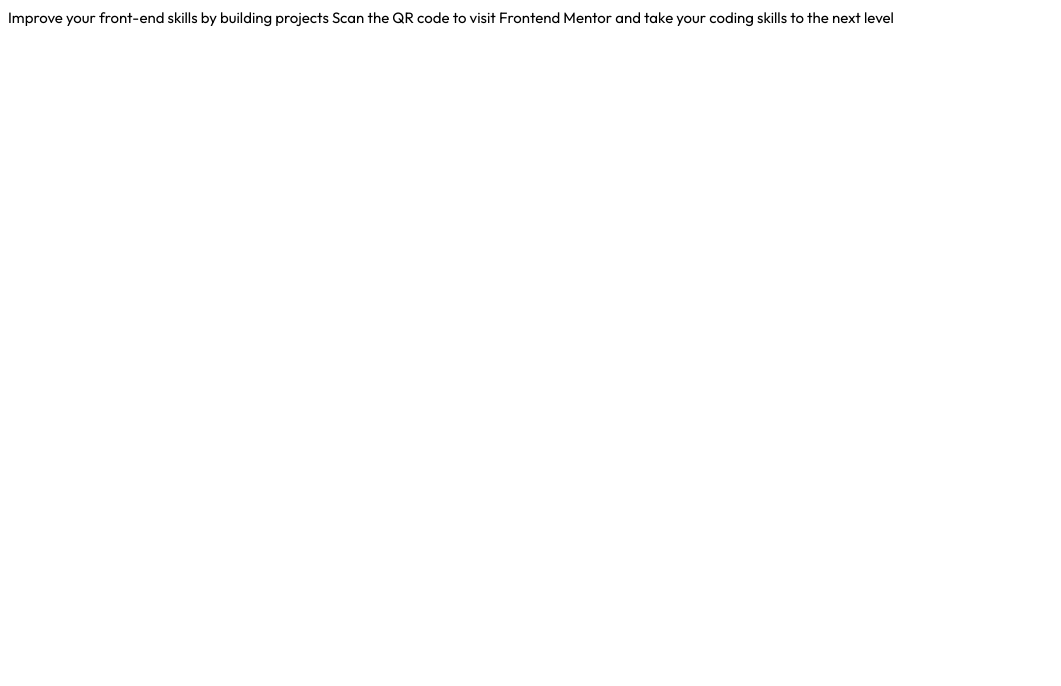
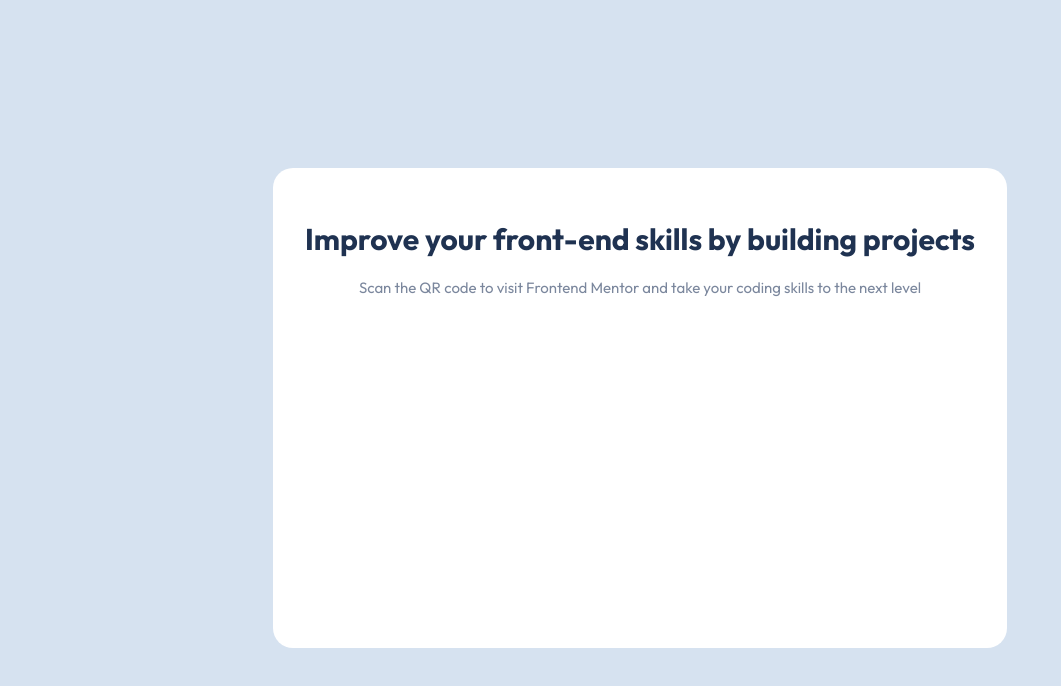
Before and after one commit to retop56/FrontendMentor---QR-code-component, a plain HTML site: page index.html in a window 1280 px wide. Shown: the whole page, without its empty margins (0-1061 px from the left). Drawn offline with Linux system fonts and the light colour scheme.

Commit message:
Add text copy, apply styles

```diff
--- a/css/styles.css
+++ b/css/styles.css
@@ -1,13 +1,51 @@
 :root {
   --white: hsl(0, 0%, 100%);
-  --color-one: hsl(212, 45%, 89%);
-  --color-two: hsl(220, 15%, 55%);
+  --main-bg-color: hsl(212, 45%, 89%);
+  --color-light-text: hsl(220, 15%, 55%);
   --bold-text-color: hsl(218, 44%, 22%);
   --fw-light: 400;
   --fw-bold: 700;
 }
 
+*,
+*::before,
+*::after {
+  box-sizing: border-box;
+}
+
 body {
   font-size: 15px;
   font-family: "Outfit", sans-serif;
+  background-color: var(--main-bg-color);
+  display: flex;
+  justify-content: center;
+  align-items: center;
+  height: calc(100vh - 1px);
+  overflow: hidden;
 }
+
+.main-container {
+  max-width: 90%;
+  height: 30rem;
+  margin: 20% auto;
+  background-color: var(--white);
+  padding: 2rem;
+  border-radius: 20px;
+}
+
+.main-container > img {
+  height: 50%;
+  width: auto;
+}
+
+.main-text {
+  color: var(--bold-text-color);
+  font-weight: var(--fw-bold);
+  text-align: center;
+}
+
+.subtext {
+  color: var(--color-light-text);
+  font-weight: var(--fw-light);
+  text-align: center;
+}
--- a/index.html
+++ b/index.html
@@ -21,7 +21,15 @@
     <title>Frontend Mentor | QR code component</title>
   </head>
   <body>
-    Improve your front-end skills by building projects Scan the QR code to visit
-    Frontend Mentor and take your coding skills to the next level
+    <div class="main-container">
+      <!-- <img src="./images/image-qr-code.png" alt="QR code" /> -->
+      <h1 class="main-text">
+        Improve your front-end skills by building projects
+      </h1>
+      <p class="subtext">
+        Scan the QR code to visit Frontend Mentor and take your coding skills to
+        the next level
+      </p>
+    </div>
   </body>
 </html>
```
